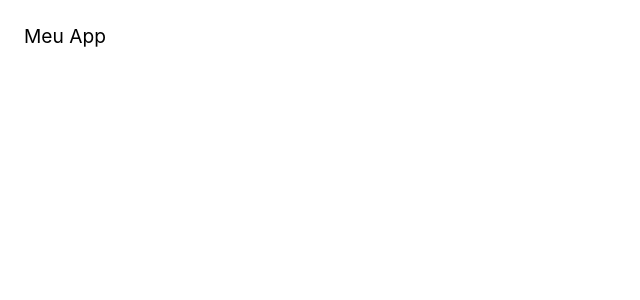
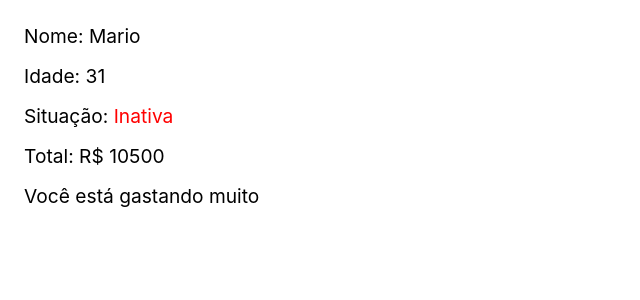
Before and after one commit to Ah-Cabral/OrigamidReact, a JavaScript app: page / in a window 1280 px wide. Shown: the top 300 px of the page, without its empty margins (0-640 px from the left). Built offline with nearby package versions, Linux system fonts and the light colour scheme; the HTML template or start-up script is replaced by a standard one.

Commit message:
Desafio buscando dados de um object ReactJS

```diff
--- a/src/App.js
+++ b/src/App.js
@@ -1,9 +1,47 @@
+// Mostre os dados da aplicação, como aprensetado no vídeo
+// Não utilize CSS externo, use o style para mudar as cores
+// Se a situação estiver ativa pinte de verde, inativa vermelho
+// Se o gasto for maior que 10000 mostre uma mensagem
+const luana = {
+  cliente: 'Luana',
+  idade: 27,
+  compras: [
+    { nome: 'Notebook', preco: 'R$ 2500' },
+    { nome: 'Geladeira', preco: 'R$ 3000' },
+    { nome: 'Smartphone', preco: 'R$ 1500' },
+  ],
+  ativa: true,
+};
+
+const mario = {
+  cliente: 'Mario',
+  idade: 31,
+  compras: [
+    { nome: 'Notebook', preco: 'R$ 2500' },
+    { nome: 'Geladeira', preco: 'R$ 3000' },
+    { nome: 'Smartphone', preco: 'R$ 1500' },
+    { nome: 'Guitarra', preco: 'R$ 3500' },
+  ],
+  ativa: false,
+};
+
 const App = () => {
+  const dados = mario;
+  //Map retorna um novo array
+  const total = dados.compras.map(item => Number(item.preco.replace('R$', ''))
+  ).reduce((a,b) => a + b);
+
   return (
-    <div >
-      Meu App
-    </div>
-  );
-}
+    <>
+      <p>Nome: {dados.cliente}</p>
+      <p>Idade: {dados.idade}</p>
+      <p>
+        Situação: <span style={ {color: dados.ativa ? 'green' : 'red'} }> {dados.ativa ? 'Ativa' : 'Inativa'} </span>
+      </p>
+      <p>Total: R$ {total}</p>
+      {total > 10000 && <p>Você está gastando muito</p> }
+    </>
+  )
+};
 
 export default App;
```
